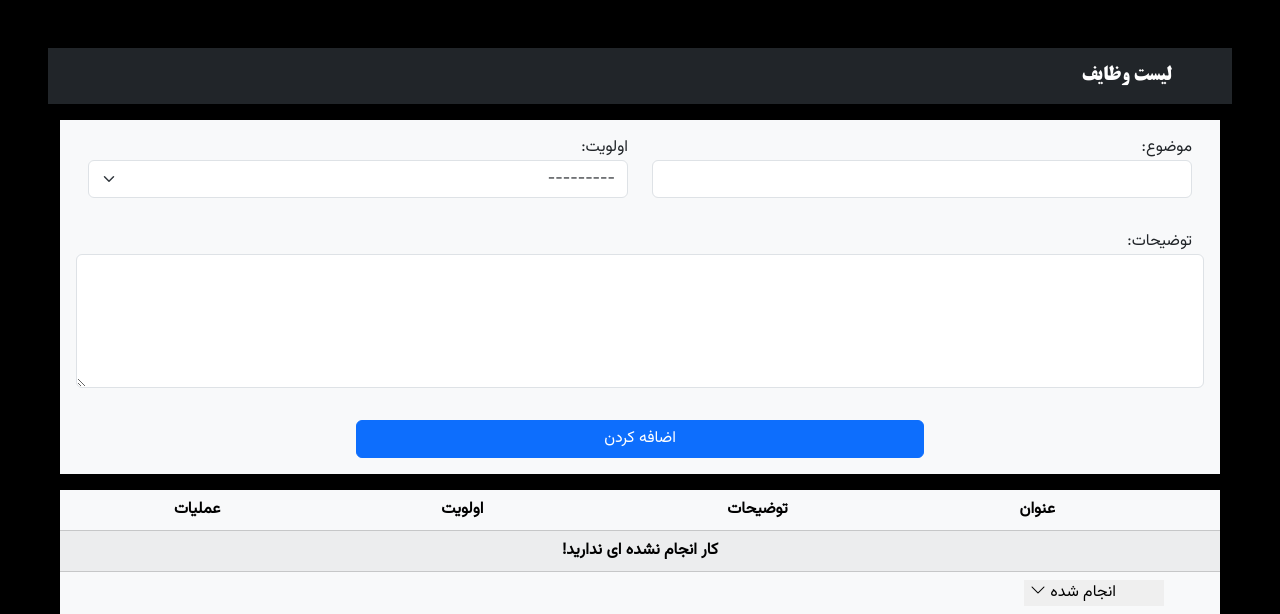
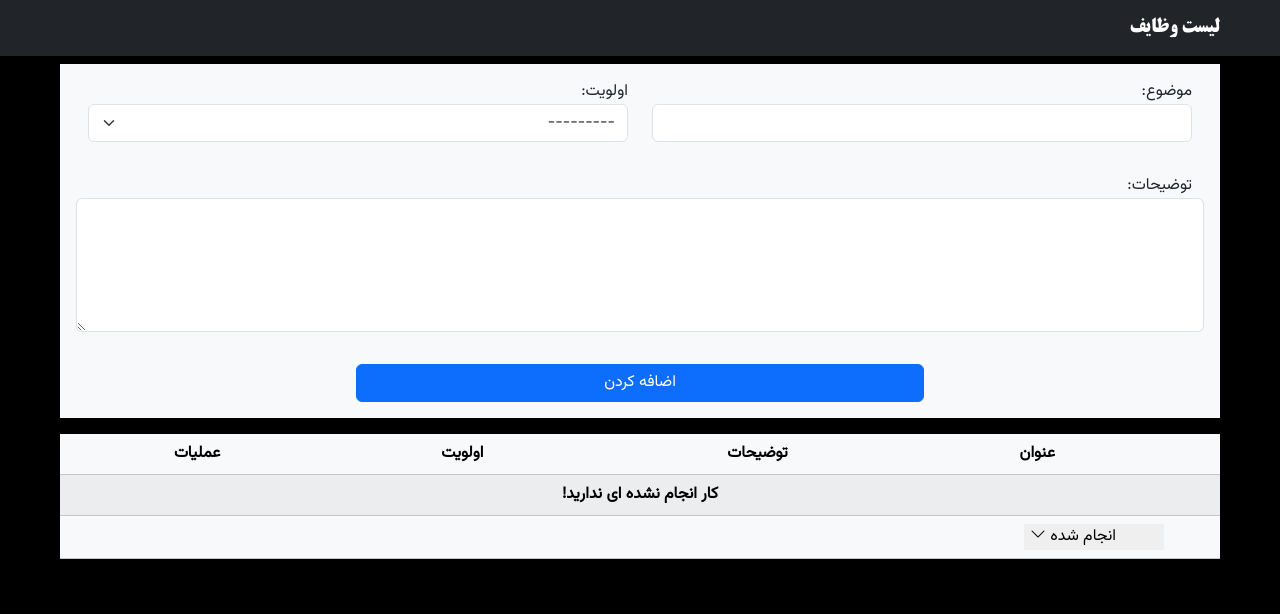
Before and after one commit to Behnaz81/TODOList, a Django app: page / in a window 1280 px wide. Shown: the top 614 px of the page. Run offline with Django 5.2, Linux system fonts and the light colour scheme; data that the repository does not hold is empty.

Commit message:
header position was changed to fixed

```diff
--- a/templates/partials/_header.html
+++ b/templates/partials/_header.html
@@ -1,4 +1,4 @@
-<header class="container-fluid bg-dark sticky-top">
+<header class="container-fluid bg-dark fixed-top">
     <nav class="navbar navbar-expand-lg bg-dark container-fluid" data-bs-theme="dark">
             <a class="navbar-brand ms-5" href="#">لیست وظایف</a>
             <button class="navbar-toggler" type="button" data-bs-toggle="collapse" data-bs-target="#navbarNav" aria-controls="navbarNav" aria-expanded="false" aria-label="Toggle navigation">
```
